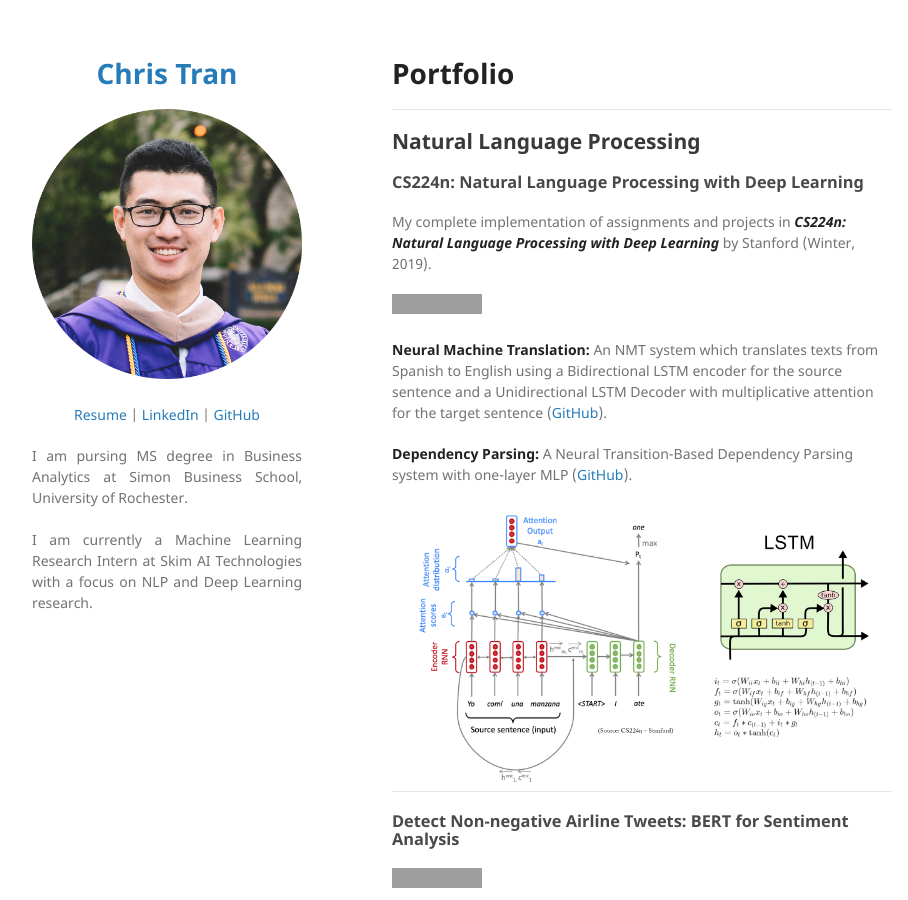
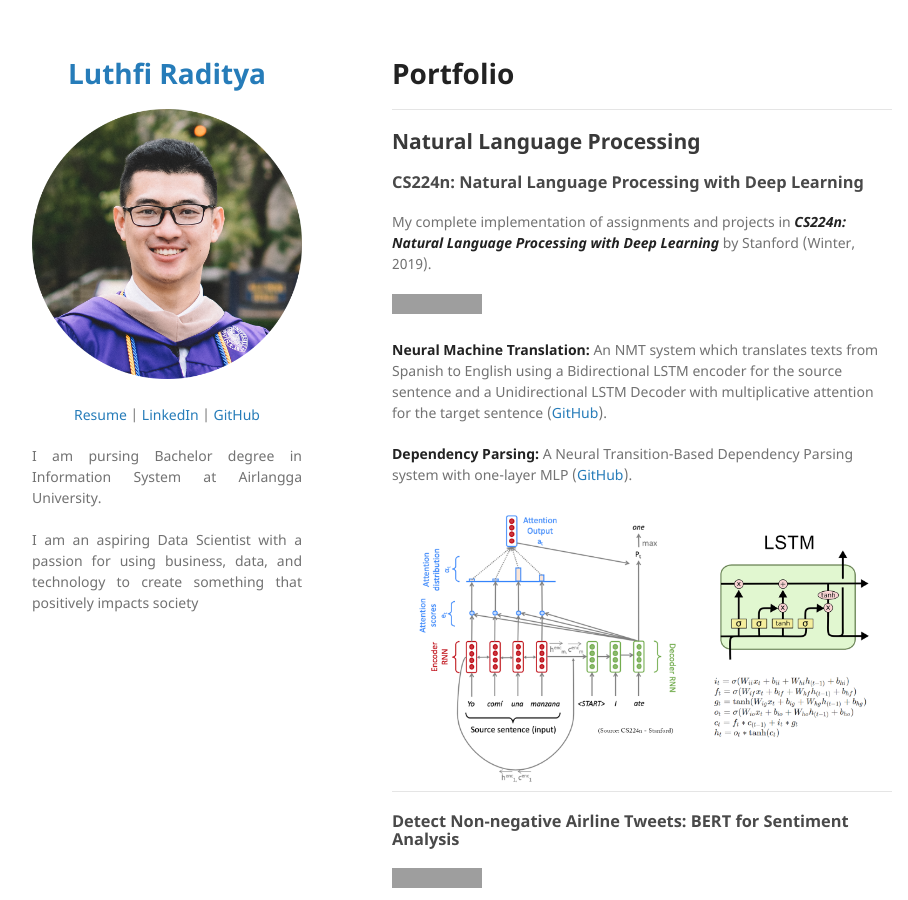
Before and after one commit to luthfiraditya/luthfiraditya.github.io, a Jekyll site: the page built from index.md, in a window 1280 px wide and 900 px high. Shown: the whole window, without its empty margins (178-1086 px from the left). Built offline with Jekyll 4.4.1, drawn with Linux system fonts in a browser that asks for light colours; our own code applies the rules of GitHub Pages for plain Markdown files; grey boxes are pictures that could not be loaded.

Commit message:
Update _config.yml

```diff
--- a/_config.yml
+++ b/_config.yml
@@ -1,18 +1,18 @@
-title: <p align="center"> Chris Tran </p>
+title: <p align="center"> Luthfi Raditya </p>
 
 logo: "/images/picture.png?raw=true"
 
 description:
   <p align="center">
   <a href="pdf/resume.pdf">Resume</a> |
-  <a href="https://www.linkedin.com/in/chriskhanhtran/">LinkedIn</a> |
-  <a href="https://github.com/chriskhanhtran">GitHub</a>
+  <a href="https://www.linkedin.com/in/luthfiraditya/">LinkedIn</a> |
+  <a href="https://github.com/luthfiraditya">GitHub</a>
   </p>
 
   <p align="justify">
-  I am pursing MS degree in Business Analytics at Simon Business School, University of Rochester.
+  I am pursing Bachelor degree in Information System at Airlangga University.
   <br><br>
-  I am currently a Machine Learning Research Intern at Skim AI Technologies with a focus on NLP and Deep Learning research.
+  I am an aspiring Data Scientist with a passion for using business, data, and technology to create something that positively impacts society
   <br><br>
   </p>
 
```
